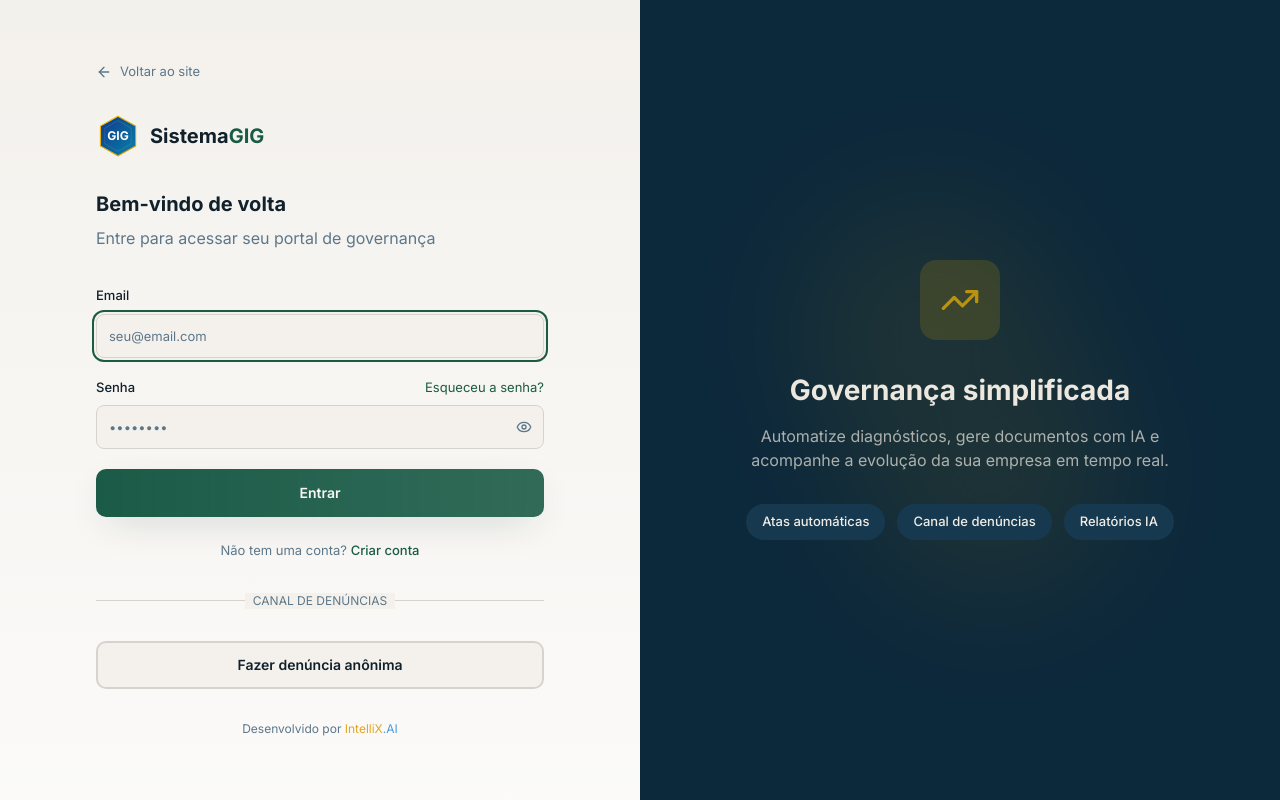
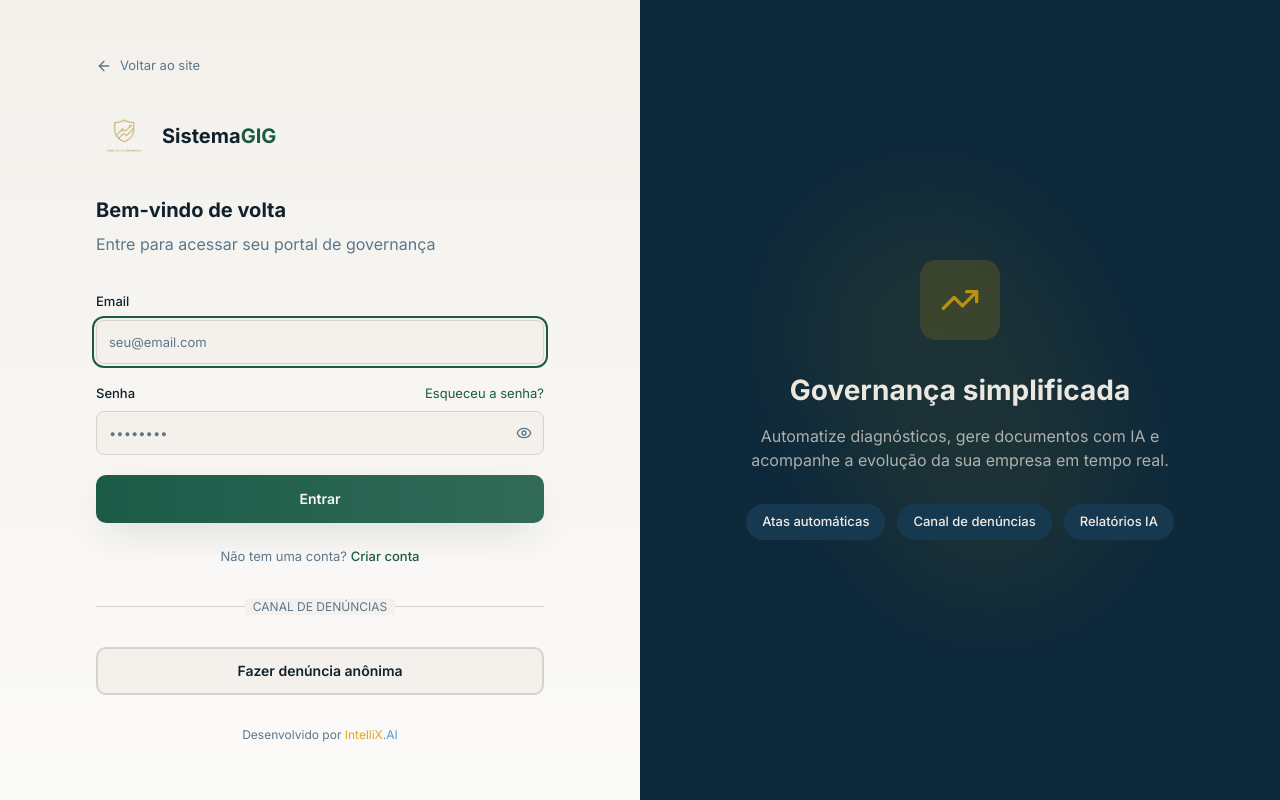
Before and after one commit to fmbp1981-hash/cavendish-gig, a Next.js app: page /auth in a window 1280 px wide. Built offline with nearby package versions, Linux system fonts and the light colour scheme; no server answers.

Commit message:
feat: incluir logo Cavendish no header, auth e sidebar

```diff
--- a/src/components/layout/BaseLayout.tsx
+++ b/src/components/layout/BaseLayout.tsx
@@ -100,9 +100,7 @@ export function BaseLayout({
               {logoUrl ? (
                 <img src={logoUrl} alt="Logo" className="w-8 h-8 object-contain rounded shrink-0" />
               ) : (
-                <div className="w-8 h-8 bg-sidebar-primary rounded-lg flex items-center justify-center shrink-0">
-                  <span className="text-sidebar-primary-foreground font-bold text-xs">GIG</span>
-                </div>
+                <img src="/logo-cavendish.png" alt="Cavendish" className="h-8 w-auto object-contain shrink-0" />
               )}
               <span className="font-semibold text-sidebar-foreground text-sm truncate">
                 Sistema<span className="text-sidebar-primary">GIG</span>
--- a/src/components/ui/Logo.tsx
+++ b/src/components/ui/Logo.tsx
@@ -7,67 +7,22 @@ interface LogoProps {
 }
 
 const sizeMap = {
-    sm: { icon: 'w-7 h-7', text: 'text-lg' },
-    md: { icon: 'w-9 h-9', text: 'text-xl' },
-    lg: { icon: 'w-11 h-11', text: 'text-2xl' },
-    xl: { icon: 'w-14 h-14', text: 'text-3xl' },
+    sm: { img: 'h-8', text: 'text-lg' },
+    md: { img: 'h-10', text: 'text-xl' },
+    lg: { img: 'h-14', text: 'text-2xl' },
+    xl: { img: 'h-18', text: 'text-3xl' },
 };
 
 export function Logo({ size = 'md', showText = true, className = '' }: LogoProps) {
-    const { icon, text } = sizeMap[size];
+    const { img, text } = sizeMap[size];
 
     return (
         <div className={`flex items-center gap-2.5 ${className}`}>
-            {/* Logo Icon - Hexagonal badge with GIG initials */}
-            <div className={`${icon} relative flex items-center justify-center`}>
-                <svg
-                    viewBox="0 0 40 40"
-                    fill="none"
-                    className="w-full h-full"
-                >
-                    {/* Hexagonal background */}
-                    <path
-                        d="M20 2 L36 11 L36 29 L20 38 L4 29 L4 11 Z"
-                        fill="url(#hexGradient)"
-                        stroke="url(#borderGradient)"
-                        strokeWidth="1"
-                    />
-
-                    {/* Inner hexagon accent */}
-                    <path
-                        d="M20 6 L32 13 L32 27 L20 34 L8 27 L8 13 Z"
-                        fill="none"
-                        stroke="rgba(255,255,255,0.2)"
-                        strokeWidth="0.5"
-                    />
-
-                    {/* GIG text inside */}
-                    <text
-                        x="20"
-                        y="24"
-                        textAnchor="middle"
-                        fill="white"
-                        fontSize="11"
-                        fontWeight="bold"
-                        fontFamily="Inter, system-ui, sans-serif"
-                    >
-                        GIG
-                    </text>
-
-                    {/* Gradient definitions */}
-                    <defs>
-                        <linearGradient id="hexGradient" x1="0%" y1="0%" x2="100%" y2="100%">
-                            <stop offset="0%" stopColor="hsl(220 80% 30%)" />
-                            <stop offset="100%" stopColor="hsl(195 90% 35%)" />
-                        </linearGradient>
-                        <linearGradient id="borderGradient" x1="0%" y1="0%" x2="100%" y2="100%">
-                            <stop offset="0%" stopColor="hsl(45 100% 50%)" />
-                            <stop offset="100%" stopColor="hsl(45 100% 40%)" />
-                        </linearGradient>
-                    </defs>
-                </svg>
-            </div>
-
+            <img
+                src="/logo-cavendish.png"
+                alt="Cavendish Consultoria Empresarial"
+                className={`${img} w-auto object-contain`}
+            />
             {showText && (
                 <span className={`font-bold text-foreground ${text}`}>
                     Sistema<span className="text-primary">GIG</span>
```
Also changed, not shown: public/logo-cavendish.png (added), public/logo-cavendish.svg (added).
